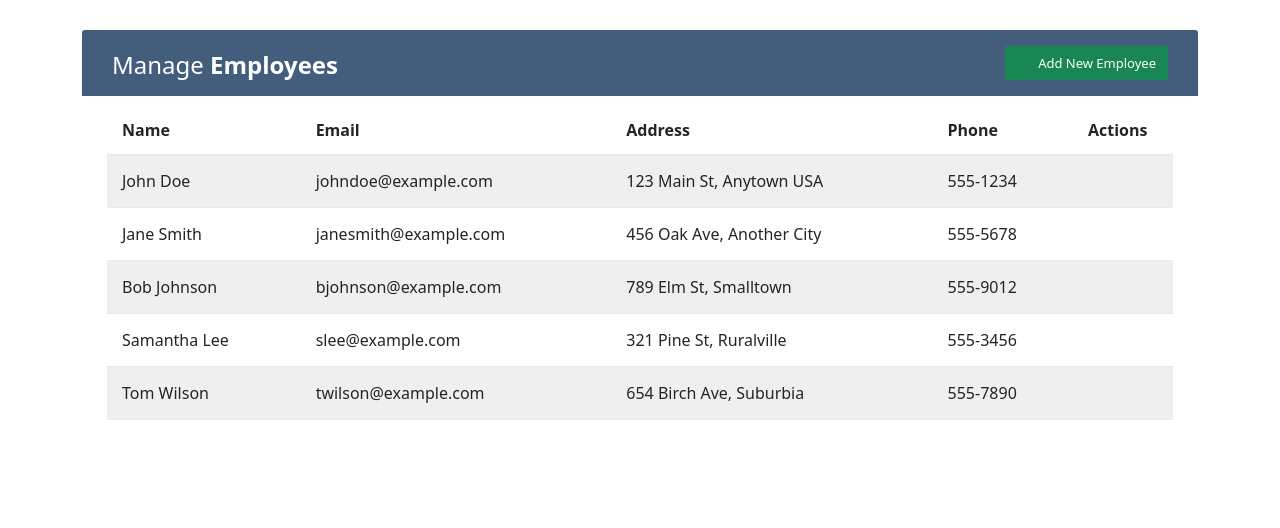
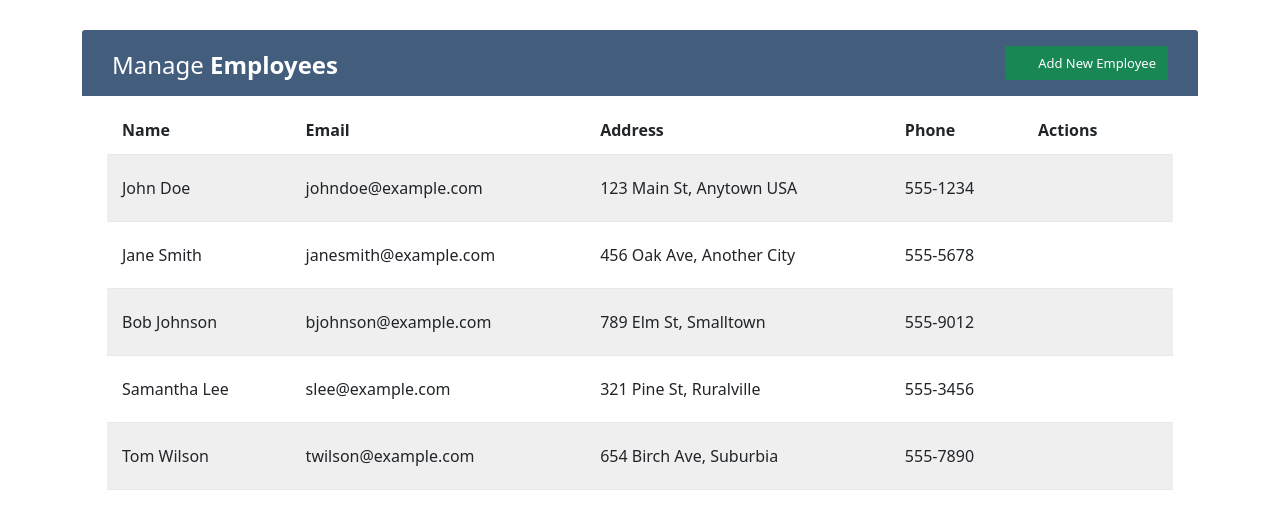
Before and after one commit to Avinash-1-10/react-employee-detail-crud-operation, a React (Create React App) app: page / in a window 1280 px wide. Shown: the top 528 px of the page. Built offline with nearby package versions, Linux system fonts and the light colour scheme.

Commit message:
delete functionality added

```diff
--- a/src/App.js
+++ b/src/App.js
@@ -3,7 +3,6 @@ import EmployeeList from "./components/EmployeeList";
 import EmployeeContextProvider from "./contexts/EmployeeContext";
 
 const App = () => {
-  console.log('hi')
   return (
     <>
       <div className="container-xl">
--- a/src/components/AddForm.js
+++ b/src/components/AddForm.js
@@ -3,7 +3,7 @@ import { Button, Form } from "react-bootstrap";
 import { EmployeeContext } from "../contexts/EmployeeContext";
 import { useContext } from "react";
 
-const AddForm = ({handleClose}) => {
+const AddForm = () => {
     const {addEmployee} = useContext(EmployeeContext)
     const [newEmployee, setNewEmployee] = useState({name:'', email:'', address:'', phone:''});
 
@@ -17,8 +17,6 @@ const AddForm = ({handleClose}) => {
     const handleSubmit = (e)=>{
         e.preventDefault();
         addEmployee(name, email, address, phone)
-        handleClose()
-
     }
   return (
     <>
--- a/src/components/Employee.js
+++ b/src/components/Employee.js
@@ -1,6 +1,11 @@
 import React from "react";
+import { EmployeeContext } from "../contexts/EmployeeContext";
+import { useContext } from "react";
 
 const Employee = ({employee}) => {
+  const {deleteEmployee} = useContext(EmployeeContext)
+
+
   return (
     <>
       <td>{employee.name}</td>
@@ -8,16 +13,16 @@ const Employee = ({employee}) => {
       <td>{employee.address}</td>
       <td>{employee.phone}</td>
       <td>
-        <a href="#editEmployeeModal" className="edit" data-toggle="modal">
+        <button  className="btn text-warning btn-act" data-toggle="modal" >
           <i className="material-icons" data-toggle="tooltip" title="Edit">
             &#xE254;
           </i>
-        </a>
-        <a href="#deleteEmployeeModal" className="delete" data-toggle="modal">
+        </button>
+        <button className="btn text-danger btn-act" data-toggle="modal" onClick={()=>deleteEmployee(employee.id)}>
           <i className="material-icons" data-toggle="tooltip" title="Delete">
             &#xE872;
           </i>
-        </a>
+        </button>
       </td>
     </>
   );
--- a/src/components/EmployeeList.js
+++ b/src/components/EmployeeList.js
@@ -1,4 +1,4 @@
-import { useContext, useState } from "react";
+import { useContext, useEffect, useState } from "react";
 import Employee from "./Employee";
 import { EmployeeContext } from "../contexts/EmployeeContext";
 import { Button, Modal } from "react-bootstrap";
@@ -9,9 +9,13 @@ const EmployeeList = () => {
 
   const [show, setShow] = useState(false)
 
-
   const handleShow = ()=> setShow(true)
   const handleClose = ()=> setShow(false)
+
+
+  useEffect(()=>{
+    handleClose();
+  },[employees])
 
   return (
     <>
@@ -57,7 +61,7 @@ const EmployeeList = () => {
           <Modal.Title>Add Employee</Modal.Title>
         </Modal.Header>
         <Modal.Body>
-          <AddForm handleClose={handleClose}/>
+          <AddForm/>
         </Modal.Body>
         <Modal.Footer>
           <Button variant="secondary" onClick={handleClose}>Close Button</Button>
--- a/src/contexts/EmployeeContext.js
+++ b/src/contexts/EmployeeContext.js
@@ -44,12 +44,23 @@ const EmployeeContextProvider =(props)=>{
           phone: "555-7890",
         },
       ]);
+
+
+
       const addEmployee = (name, email, address, phone)=>{
         setEmployees([...employees, {id:uuidv4(), name, email, address, phone}])
       }
+
+      const deleteEmployee = (id)=>{
+        setEmployees(employees.filter(employee=> employee.id !== id))
+      }
+
+
+
+
     return(
         <>
-         <EmployeeContext.Provider value={{employees, addEmployee}}>
+         <EmployeeContext.Provider value={{employees, addEmployee, deleteEmployee}}>
                 {props.children}
          </EmployeeContext.Provider>
 
--- a/src/index.css
+++ b/src/index.css
@@ -3,6 +3,9 @@ body {
 	background: #f5f5f5;
 	font-family: 'Varela Round', sans-serif;
 	font-size: 13px;
+}
+.btn-act{
+	padding: 4px;
 }
 .table-responsive {
     margin: 30px 0;
@@ -57,7 +60,7 @@ table.table tr th, table.table tr td {
 }
 
 table.table tr th:last-child {
-	width: 100px;
+	width: 150px;
 }
 table.table-striped tbody tr:nth-of-type(odd) {
 	background-color: #fcfcfc;
```
